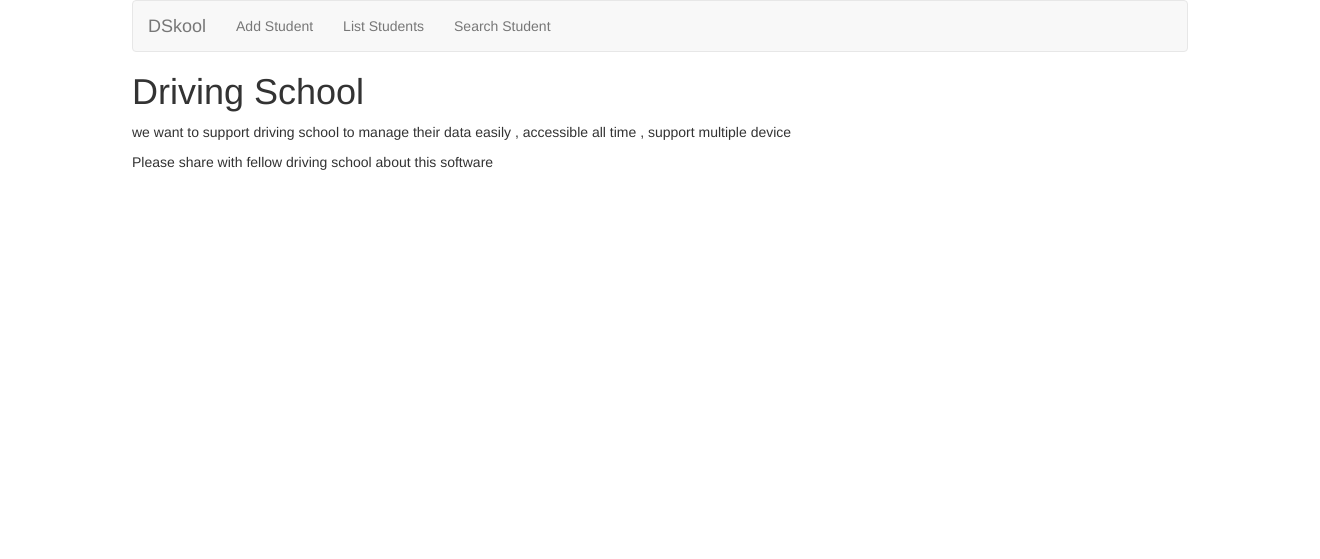
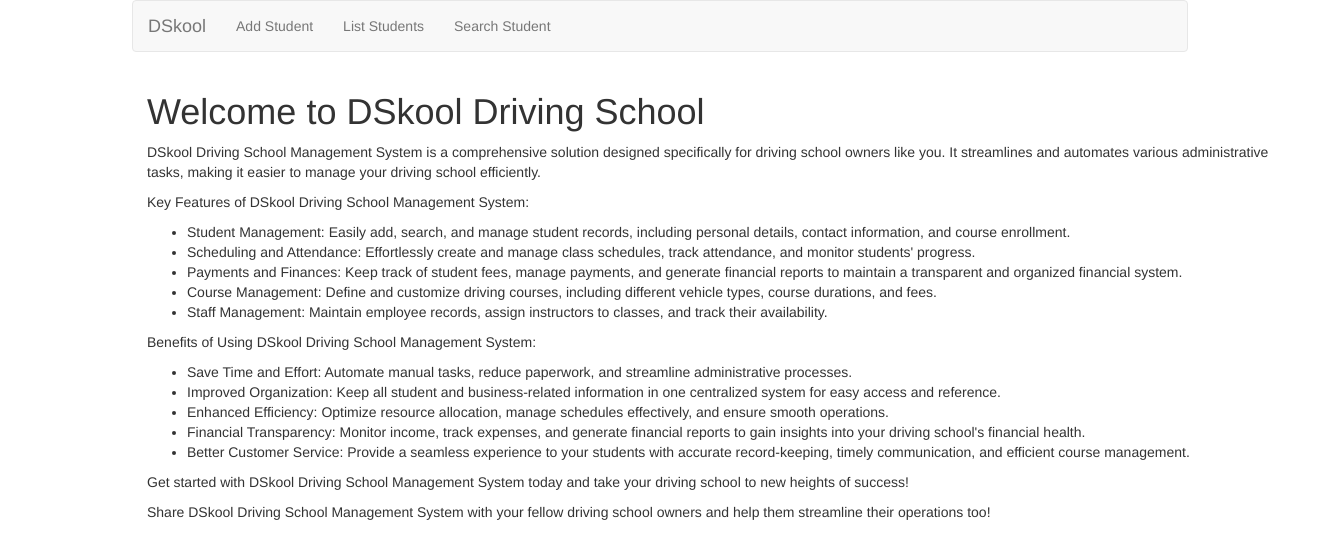
Before and after one commit to ikbhal/flask_driving_school, a Flask app: page / in a window 1320 px wide. Shown: the top 559 px of the page. Run offline with Flask 3, Linux system fonts and the light colour scheme; data that the repository does not hold is empty; some libraries are stand-ins or nearby versions.

Commit message:
add home page message for owners

```diff
--- a/templates/index.html
+++ b/templates/index.html
@@ -1,9 +1,30 @@
 {% extends 'base.html' %}
+
+{% block title %}
+Home
+{% endblock %}
+
 {% block content %}
-    <!-- <h1>Driving School</h1> -->
-    <!-- create button on clicking should take to add student route to allow enter student details -->
-    <h1>Driving School</h1>
-    <p>we want to support driving school to manage their data easily
-         , accessible all time , support multiple device</p>
-    <p>Please share with fellow driving school about this software</p>
+<div class="container">
+    <h1>Welcome to DSkool Driving School</h1>
+    <p>DSkool Driving School Management System is a comprehensive solution designed specifically for driving school owners like you. It streamlines and automates various administrative tasks, making it easier to manage your driving school efficiently.</p>
+    <p>Key Features of DSkool Driving School Management System:</p>
+    <ul>
+        <li>Student Management: Easily add, search, and manage student records, including personal details, contact information, and course enrollment.</li>
+        <li>Scheduling and Attendance: Effortlessly create and manage class schedules, track attendance, and monitor students' progress.</li>
+        <li>Payments and Finances: Keep track of student fees, manage payments, and generate financial reports to maintain a transparent and organized financial system.</li>
+        <li>Course Management: Define and customize driving courses, including different vehicle types, course durations, and fees.</li>
+        <li>Staff Management: Maintain employee records, assign instructors to classes, and track their availability.</li>
+    </ul>
+    <p>Benefits of Using DSkool Driving School Management System:</p>
+    <ul>
+        <li>Save Time and Effort: Automate manual tasks, reduce paperwork, and streamline administrative processes.</li>
+        <li>Improved Organization: Keep all student and business-related information in one centralized system for easy access and reference.</li>
+        <li>Enhanced Efficiency: Optimize resource allocation, manage schedules effectively, and ensure smooth operations.</li>
+        <li>Financial Transparency: Monitor income, track expenses, and generate financial reports to gain insights into your driving school's financial health.</li>
+        <li>Better Customer Service: Provide a seamless experience to your students with accurate record-keeping, timely communication, and efficient course management.</li>
+    </ul>
+    <p>Get started with DSkool Driving School Management System today and take your driving school to new heights of success!</p>
+    <p>Share DSkool Driving School Management System with your fellow driving school owners and help them streamline their operations too!</p>
+</div>
 {% endblock %}
```
